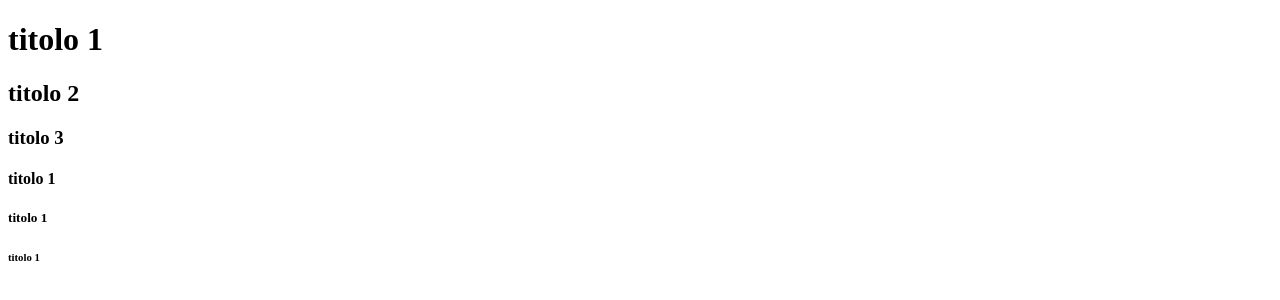
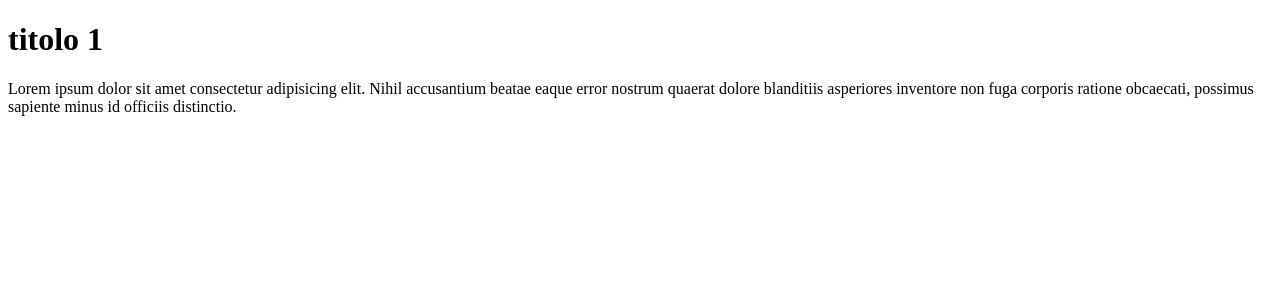
Before and after one commit to Stefv89/test, a plain HTML site: page page.html in a window 1280 px wide. Drawn offline with Linux system fonts and the light colour scheme.

Commit message:
secondo commit

```diff
--- a/page.html
+++ b/page.html
@@ -10,12 +10,9 @@
 
 <body>
     <h1>titolo 1</h1>
-    <h2>titolo 2
-    </h2>
-    <h3>titolo 3</h3>
-    <h4>titolo 1</4>
-    <h5>titolo 1</h5>
-    <h6>titolo 1</h6>
+    <p>Lorem ipsum dolor sit amet consectetur adipisicing elit. Nihil accusantium beatae eaque error nostrum quaerat
+        dolore blanditiis asperiores inventore non fuga corporis ratione obcaecati, possimus sapiente minus id officiis
+        distinctio.</p>
 </body>
 
 </html>
```
